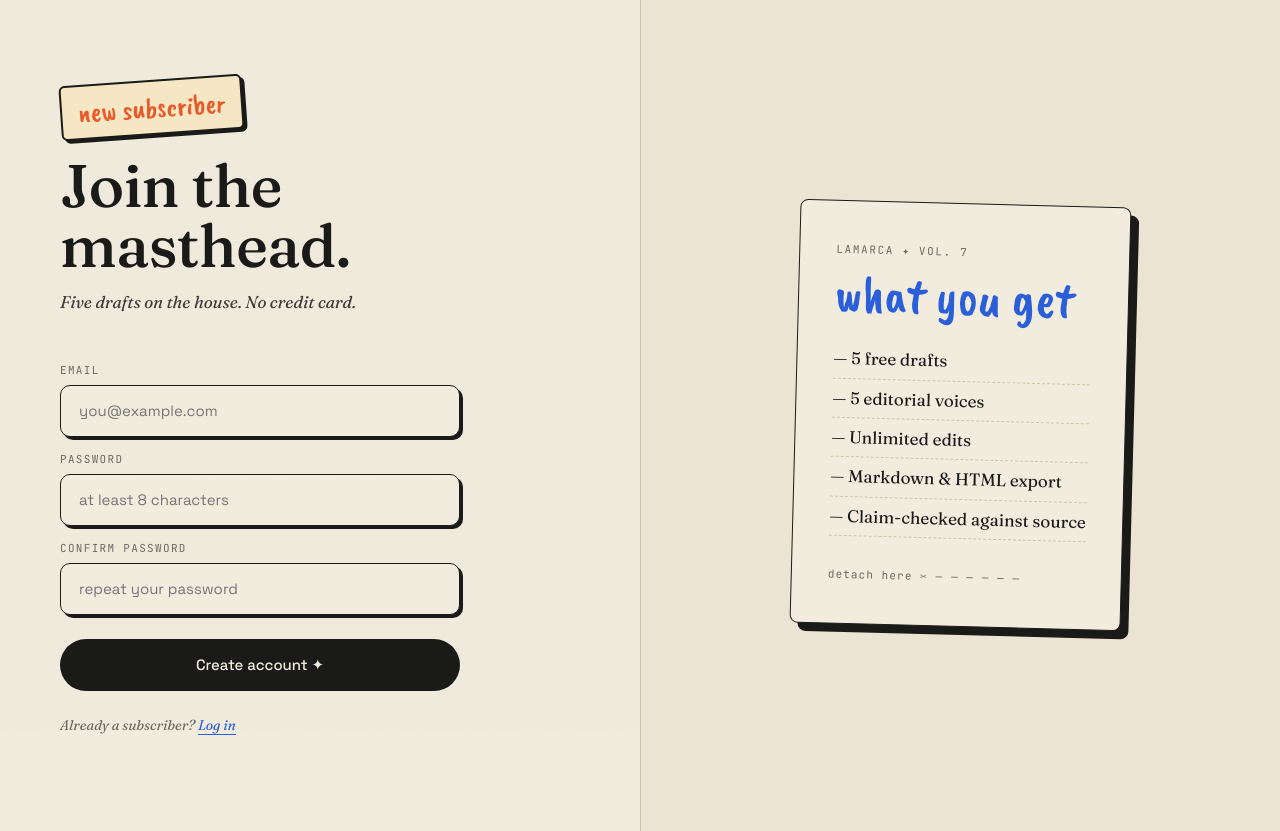
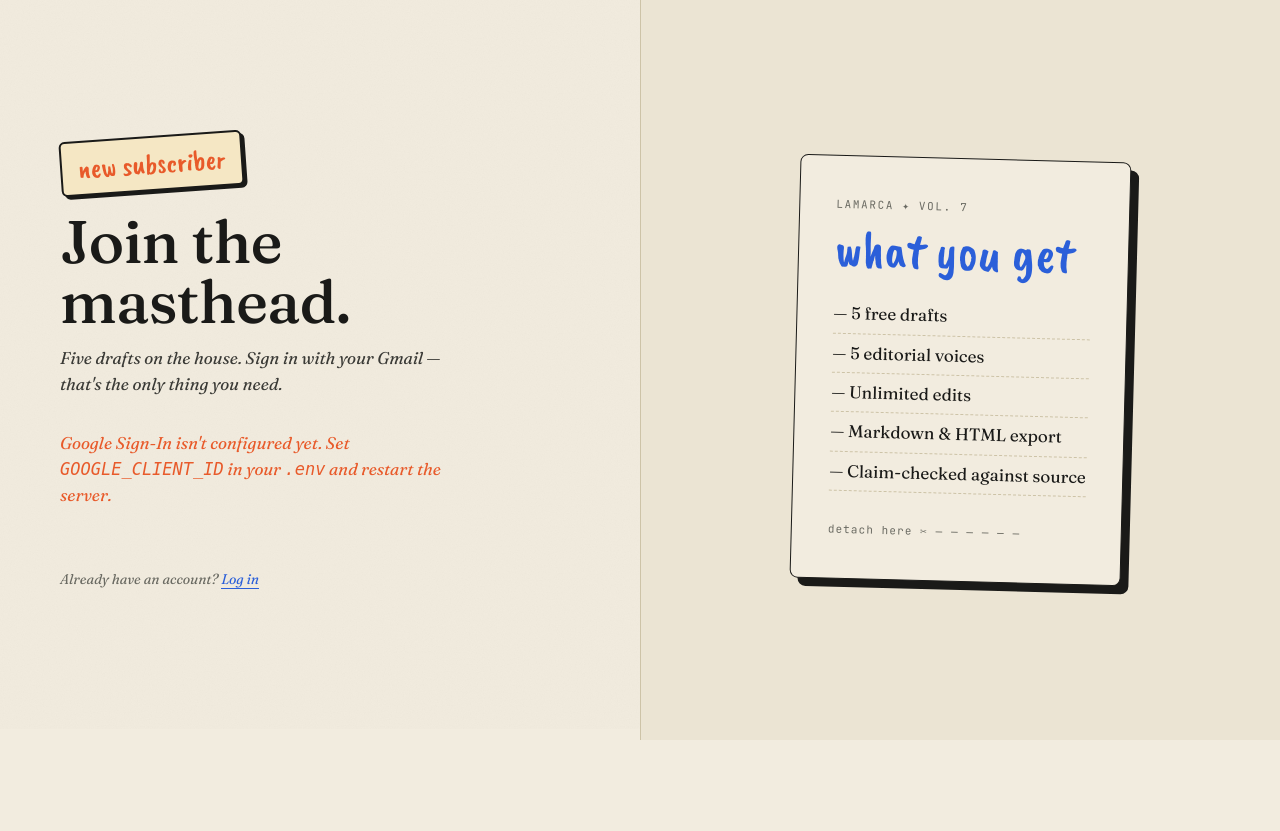
Before and after one commit to lama9811/Lamarca, a Django app: page /register/ in a window 1280 px wide. Shown: the part 71-902 px from the top of the page. After the commit the page ends 811 px from the top, so only its background shows below. Run offline with Django 5.2, Linux system fonts and the light colour scheme.

Commit message:
Drop email/password signup — Google Sign-In is the only path
- Remove EmailVerification model + migration 0002 drops the table
- Remove verify_email and resend_code views + verify_email.html template
- Remove /verify/ and /verify/resend/ URL routes
- Simplify register and login views to GET-only (render Google button)
- Simplify register.html and login.html to Google-button-only
- Remove core/services/email.py (SendGrid wrapper)
- Remove SENDGRID_API_KEY and SENDGRID_FROM_EMAIL from settings.py
- Remove resend==2.27.0 from requirements.txt (was unused)

All signups now flow through Google Sign-In, restricted to @gmail.com.
Google verifies the email, so the 6-digit code step is redundant.

Co-Authored-By: Claude Opus 4.7 (1M context) <noreply@anthropic.com>

```diff
--- a/core/templates/register.html
+++ b/core/templates/register.html
@@ -7,26 +7,14 @@
   <div class="auth-card">
     <div class="auth-stamp caveat">new subscriber</div>
     <h1 class="fraunces">Join the masthead.</h1>
-    <p class="auth-sub">Five drafts on the house. No credit card.</p>
-
-    <form method="POST" class="auth-form" novalidate>
-      {% csrf_token %}
-      <label class="auth-label">Email</label>
-      <input class="auth-input" type="email" name="email" required value="{{ request.POST.email }}" placeholder="you@example.com" />
-      <label class="auth-label">Password</label>
-      <input class="auth-input" type="password" name="password" required minlength="8" placeholder="at least 8 characters" />
-      <label class="auth-label">Confirm password</label>
-      <input class="auth-input" type="password" name="confirm_password" required placeholder="repeat your password" />
-      <button type="submit" class="btn-primary btn-block">Create account ✦</button>
-    </form>
+    <p class="auth-sub">Five drafts on the house. Sign in with your Gmail — that's the only thing you need.</p>
 
     {% if google_client_id %}
-    <div class="auth-divider"><span>or continue with</span></div>
     <div id="g_id_onload"
          data-client_id="{{ google_client_id }}"
          data-callback="onGoogleSignIn"
          data-auto_prompt="false"></div>
-    <div class="google-wrap">
+    <div class="google-wrap" style="margin-top:10px;">
       <div class="g_id_signin"
            data-type="standard"
            data-size="large"
@@ -37,9 +25,13 @@
            data-width="340"></div>
     </div>
     <div class="google-err" id="google-err"></div>
+    {% else %}
+    <p class="auth-sub" style="color:var(--accent-2);">
+      Google Sign-In isn't configured yet. Set <code>GOOGLE_CLIENT_ID</code> in your <code>.env</code> and restart the server.
+    </p>
     {% endif %}
 
-    <p class="auth-alt">Already a subscriber? <a href="{% url 'login' %}">Log in</a></p>
+    <p class="auth-alt" style="margin-top:28px;">Already have an account? <a href="{% url 'login' %}">Log in</a></p>
   </div>
 
   <div class="auth-side">
--- a/core/urls.py
+++ b/core/urls.py
@@ -7,8 +7,6 @@ urlpatterns = [
 
     # Auth
     path('register/', views.register, name='register'),
-    path('verify/', views.verify_email, name='verify_email'),
-    path('verify/resend/', views.resend_code, name='resend_code'),
     path('login/', views.login_view, name='login'),
     path('logout/', views.logout_view, name='logout'),
     path('auth/google/', views.google_signin, name='google_signin'),
--- a/core/views/__init__.py
+++ b/core/views/__init__.py
@@ -1,13 +1,11 @@
 from .pages import home, dashboard
-from .auth import register, verify_email, resend_code, login_view, logout_view, google_signin
+from .auth import register, login_view, logout_view, google_signin
 from .api import generate_blog
 
 __all__ = [
     'home',
     'dashboard',
     'register',
-    'verify_email',
-    'resend_code',
     'login_view',
     'logout_view',
     'google_signin',
--- a/core/views/auth.py
+++ b/core/views/auth.py
@@ -1,17 +1,13 @@
 import json
 
 from django.conf import settings
-from django.contrib import messages
-from django.contrib.auth import authenticate, login, logout
+from django.contrib.auth import login, logout
 from django.contrib.auth.models import User
 from django.http import JsonResponse
 from django.shortcuts import redirect, render
 from django.views.decorators.http import require_POST
 from google.auth.transport import requests as grequests
 from google.oauth2 import id_token
-
-from ..models import EmailVerification
-from ..services.email import send_email
 
 
 def _is_allowed_email(email: str) -> bool:
@@ -21,133 +17,12 @@ def _is_allowed_email(email: str) -> bool:
 def register(request):
     if request.user.is_authenticated:
         return redirect('dashboard')
-
-    if request.method == 'POST':
-        email = request.POST.get('email', '').strip().lower()
-        password = request.POST.get('password', '')
-        confirm = request.POST.get('confirm_password', '')
-
-        if not email or not password:
-            messages.error(request, 'Email and password are required.')
-            return render(request, 'register.html', {'google_client_id': settings.GOOGLE_CLIENT_ID})
-        if not _is_allowed_email(email):
-            messages.error(request, f'Only @{settings.ALLOWED_EMAIL_DOMAIN} addresses can sign up.')
-            return render(request, 'register.html', {'google_client_id': settings.GOOGLE_CLIENT_ID})
-        if password != confirm:
-            messages.error(request, 'Passwords do not match.')
-            return render(request, 'register.html', {'google_client_id': settings.GOOGLE_CLIENT_ID})
-        if len(password) < 8:
-            messages.error(request, 'Password must be at least 8 characters.')
-            return render(request, 'register.html', {'google_client_id': settings.GOOGLE_CLIENT_ID})
-
-        existing = User.objects.filter(email=email).first()
-        if existing:
-            if not existing.is_active:
-                existing.delete()
-            else:
-                messages.error(request, 'An account with this email already exists.')
-                return render(request, 'register.html', {'google_client_id': settings.GOOGLE_CLIENT_ID})
-
-        user = User.objects.create_user(username=email, email=email, password=password)
-        user.is_active = False
-        user.save()
-
-        verification = EmailVerification.objects.create(user=user)
-        verification.generate_code()
-
-        try:
-            send_email(
-                email,
-                'Your Lamarca verification code',
-                f'<p>Your verification code is: <strong>{verification.code}</strong></p>'
-                f'<p>This code expires in 5 minutes.</p>',
-            )
-        except Exception as e:
-            user.delete()
-            messages.error(request, f'Failed to send verification email: {str(e)}')
-            return render(request, 'register.html', {'google_client_id': settings.GOOGLE_CLIENT_ID})
-
-        request.session['pending_user_id'] = user.id
-        return redirect('verify_email')
-
     return render(request, 'register.html', {'google_client_id': settings.GOOGLE_CLIENT_ID})
-
-
-def verify_email(request):
-    user_id = request.session.get('pending_user_id')
-    if not user_id:
-        return redirect('register')
-
-    if request.method == 'POST':
-        entered_code = request.POST.get('code', '').strip()
-        try:
-            user = User.objects.get(id=user_id)
-            verification = user.email_verification
-        except (User.DoesNotExist, EmailVerification.DoesNotExist):
-            messages.error(request, 'Session expired. Please register again.')
-            return redirect('register')
-
-        if verification.is_expired():
-            messages.error(request, 'Code expired. Please register again.')
-            user.delete()
-            return redirect('register')
-
-        if entered_code == verification.code:
-            verification.is_verified = True
-            verification.save()
-            user.is_active = True
-            user.save()
-            del request.session['pending_user_id']
-            login(request, user)
-            messages.success(request, 'Email verified! Welcome to Lamarca.')
-            return redirect('dashboard')
-        else:
-            messages.error(request, 'Incorrect code. Please try again.')
-
-    return render(request, 'verify_email.html')
-
-
-def resend_code(request):
-    user_id = request.session.get('pending_user_id')
-    if not user_id:
-        return redirect('register')
-
-    try:
-        user = User.objects.get(id=user_id)
-        verification = user.email_verification
-        verification.generate_code()
-        send_email(
-            user.email,
-            'Your new Lamarca verification code',
-            f'<p>Your new verification code is: <strong>{verification.code}</strong></p>'
-            f'<p>This code expires in 5 minutes.</p>',
-        )
-        messages.success(request, 'A new code has been sent.')
-    except (User.DoesNotExist, EmailVerification.DoesNotExist):
-        return redirect('register')
-
-    return redirect('verify_email')
 
 
 def login_view(request):
     if request.user.is_authenticated:
         return redirect('dashboard')
-
-    if request.method == 'POST':
-        email = request.POST.get('email', '').strip().lower()
-        password = request.POST.get('password', '')
-        user = authenticate(request, username=email, password=password)
-
-        if user is not None:
-            if not user.is_active:
-                request.session['pending_user_id'] = user.id
-                messages.warning(request, 'Please verify your email first.')
-                return redirect('verify_email')
-            login(request, user)
-            return redirect('dashboard')
-        else:
-            messages.error(request, 'Invalid email or password.')
-
     return render(request, 'login.html', {'google_client_id': settings.GOOGLE_CLIENT_ID})
 
 
--- a/lamarca_ai/settings.py
+++ b/lamarca_ai/settings.py
@@ -126,10 +126,6 @@ STORAGES = {
 }
 DEFAULT_AUTO_FIELD = 'django.db.models.BigAutoField'
 
-# ── Email (SendGrid API) ───────────────────────────────────
-SENDGRID_API_KEY = os.environ.get('SENDGRID_API_KEY', '')
-SENDGRID_FROM_EMAIL = os.environ.get('SENDGRID_FROM_EMAIL', '')
-
 # ── Google Gemini ──────────────────────────────────────────
 GEMINI_API_KEY = os.environ.get('GEMINI_API_KEY', '')
 
--- a/requirements.txt
+++ b/requirements.txt
@@ -10,7 +10,6 @@ gunicorn==25.3.0
 httpx==0.28.1
 idna==3.11
 psycopg2-binary==2.9.11
-resend==2.27.0
 sqlparse==0.5.5
 requests==2.32.3
 urllib3==2.6.3
```
Also changed, not shown: core/models.py (+2 -22 lines), core/services/email.py (deleted, +0 -22 lines), core/templates/login.html (+8 -14 lines), core/templates/verify_email.html (deleted, +0 -91 lines), core/migrations/0002_delete_emailverification.py (added).
